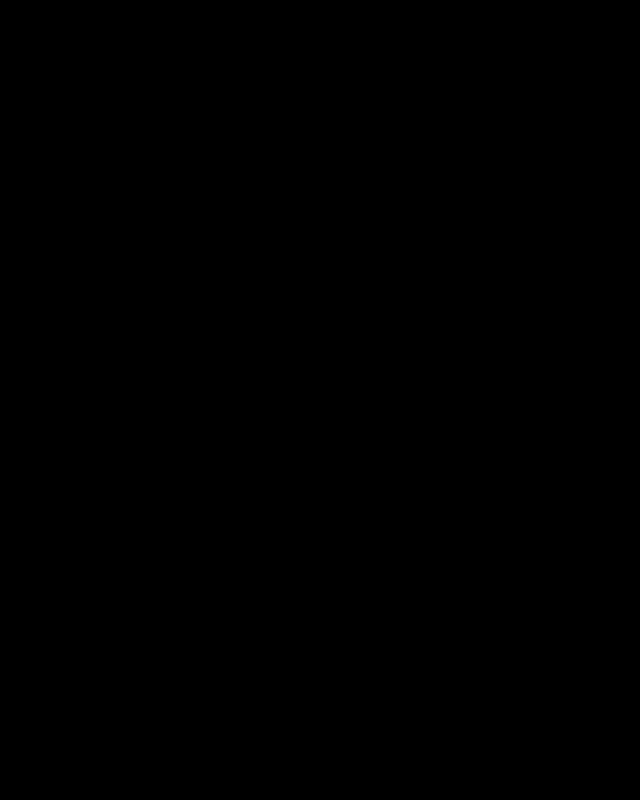
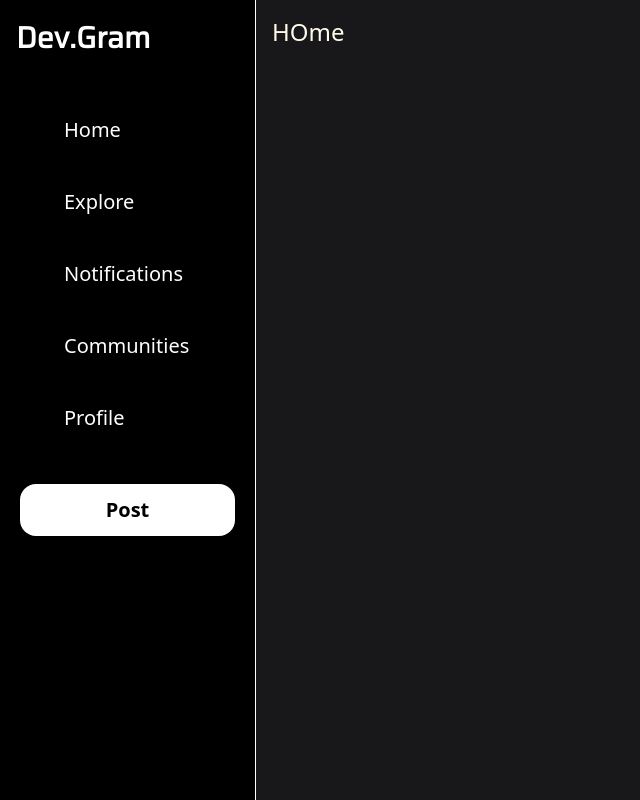
Before and after one commit to prashantjinwal/DevGram, a React (Vite) app in the folder Frontend/: page / in a window 1280 px wide. Before the commit this address had no page. Shown: the whole page, without its empty margins (0-640 px from the left). Built offline with nearby package versions, Linux system fonts and the light colour scheme; some icons are missing.

Commit message:
auth down

```diff
--- a/Frontend/src/App.jsx
+++ b/Frontend/src/App.jsx
@@ -16,9 +16,9 @@
   return (
     <>
     <BrowserRouter>
-
+      {/* dashboard/* */}
       <Routes>
-        <Route path="/dashboard/*" element={<Dashboard />} />
+        <Route path="/" element={<Dashboard />} />
         {/* <Route path="/" element={<LoginPage/>} />
         <Route path="/signup" element={<SignUp/>} /> */}
       </Routes>
```
